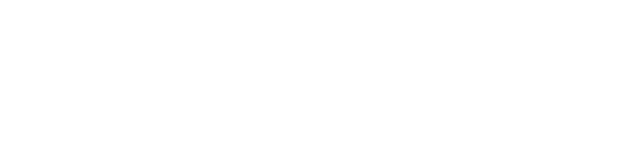
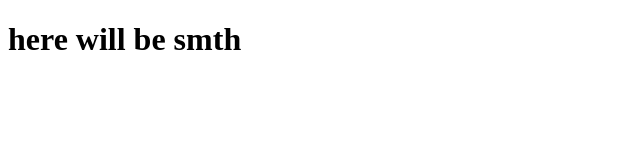
Before and after one commit to mykytaDernovyi/PR_OPI, a plain HTML site: page index.html in a window 1280 px wide. Shown: the whole page, without its empty margins (0-640 px from the left). Drawn offline with Linux system fonts and the light colour scheme.

Commit message:
index.html update

```diff
--- a/index.html
+++ b/index.html
@@ -6,6 +6,6 @@
     <title>PR1</title>
 </head>
 <body>
-
+    <h1>here will be smth</h1>
 </body>
 </html>
```
